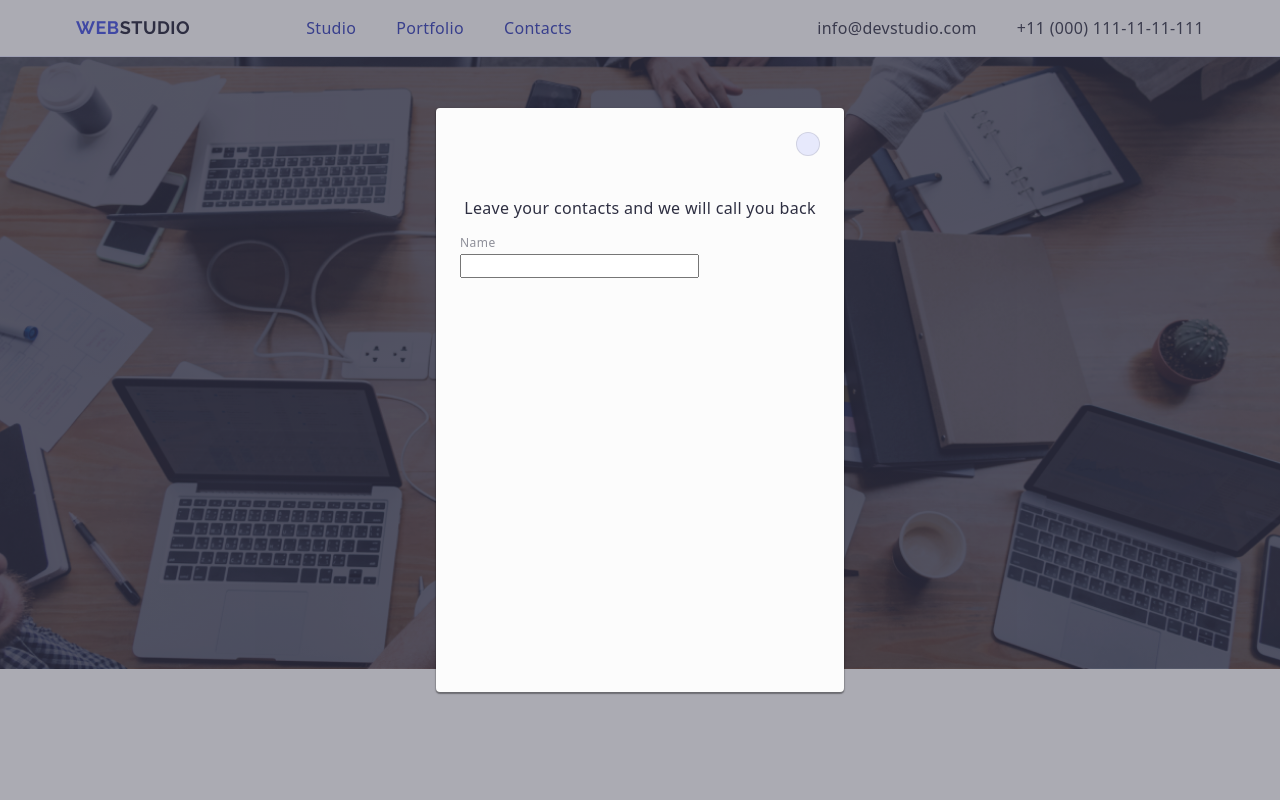
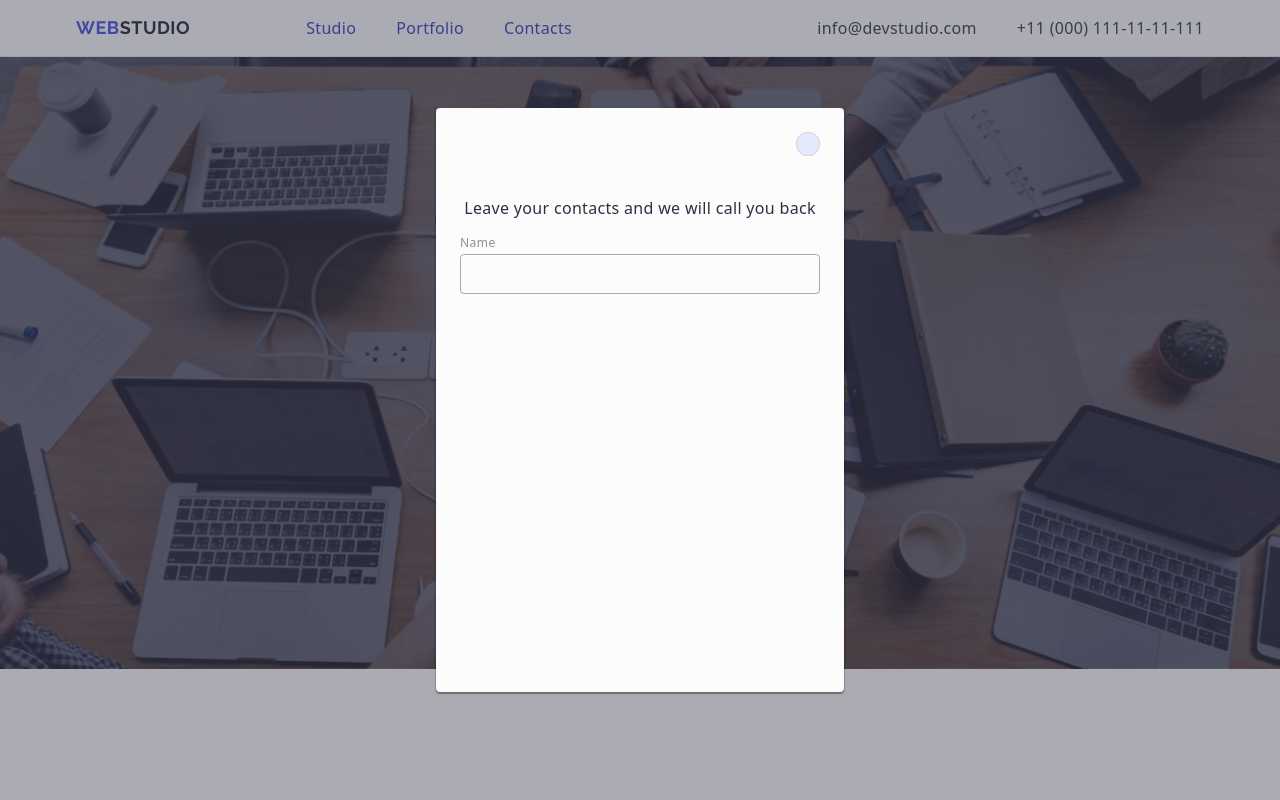
Before and after one commit to biancabaclava1/goit-markup-hw-06, a plain HTML site: page index.html in a window 1280 px wide. Both pictures are taken after a click on the button "Order Service". Shown: the top 800 px of the page. Drawn offline with nearby package versions, Linux system fonts and the light colour scheme.

Commit message:
data change

```diff
--- a/index.html
+++ b/index.html
@@ -468,8 +468,8 @@
                 <form  name="sign-up" class="modal-form">
                     <div class="data-form">
                         <label  class="data-label-name" for="user-name">Name</label>
-                        <div>
-                            <input>
+                        <div class="input-svg">
+                            <input class="name-input" id="user-name" name="user-name" type="text">
                         </div>
 
                     </div>
--- a/style.css
+++ b/style.css
@@ -751,3 +751,22 @@ margin: 0 auto;
   margin-bottom: 4px;
 
 }
+
+.input-svg{
+  position: relative;
+}
+
+.name-input{
+  width: 100%;
+  height: 40px;
+  border: 1px solid rgba(46, 47, 66, 0.4);
+  border-radius: 4px;
+  background-color: transparent;
+  padding-left: 38px;
+  outline: transparent;
+  transition: border-color 250ms cubic-bezier(0.4, 0, 0, 0.2, 1);
+}
+
+.name-input:focus{
+  border-color: #4d5ae5;
+}
```
